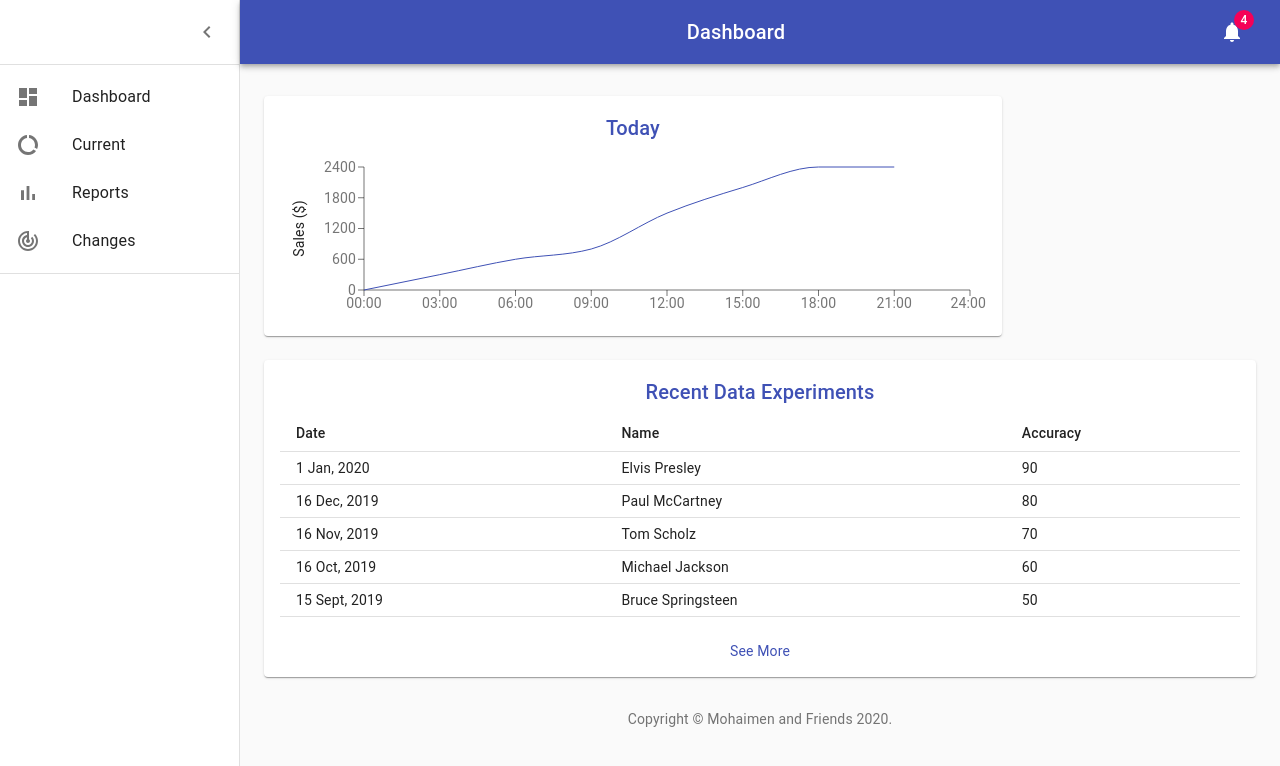
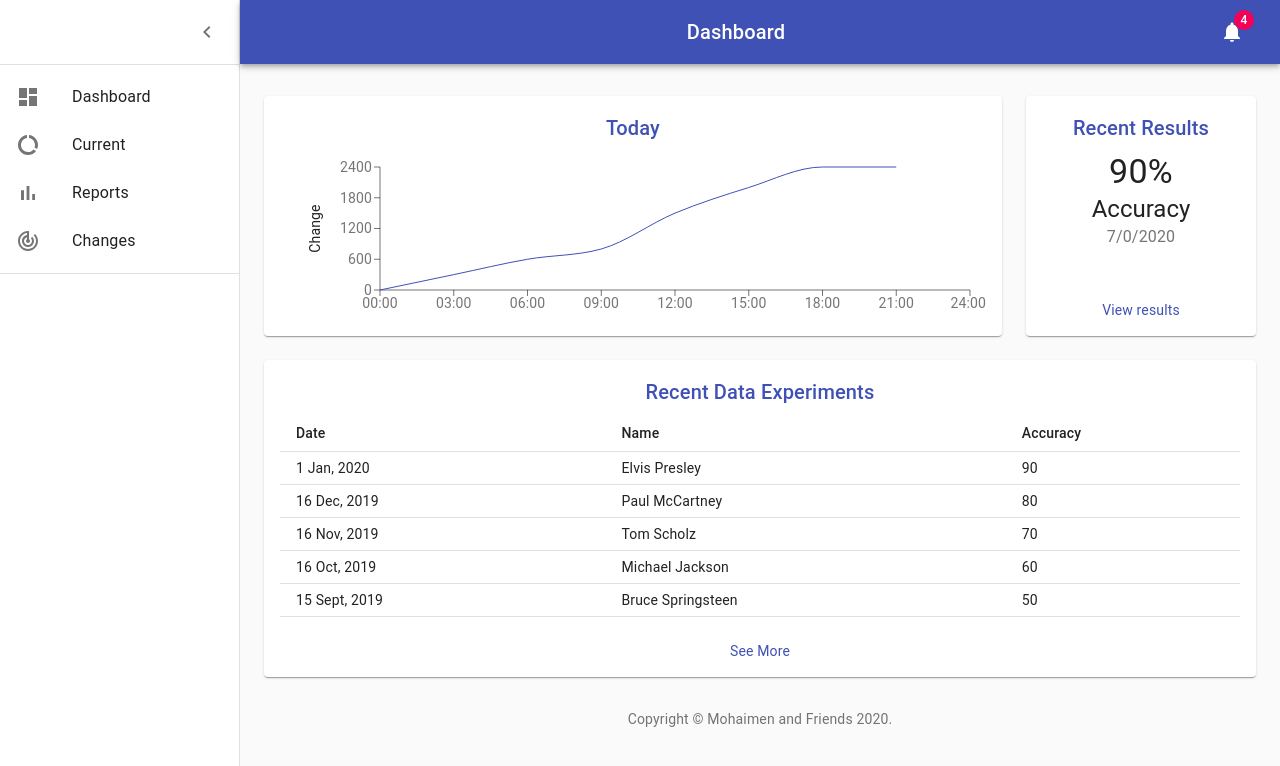
Before and after one commit to mohaimenhasan/Indoor-Localization-Capstone-Project, a React (Create React App) app in the folder visualization/: page / in a window 1280 px wide. Shown: the top 766 px of the page. Built offline with nearby package versions, Linux system fonts and the light colour scheme.

Commit message:
Final mockup of the dash board

```diff
--- a/visualization/src/components/Chart.js
+++ b/visualization/src/components/Chart.js
@@ -33,7 +33,7 @@ export default function Chart() {
                         top: 16,
                         right: 16,
                         bottom: 0,
-                        left: 24,
+                        left: 40,
                     }}
                 >
                     <XAxis dataKey="time" stroke={theme.palette.text.secondary} />
@@ -43,7 +43,7 @@ export default function Chart() {
                             position="left"
                             style={{ textAnchor: 'middle', fill: theme.palette.text.primary }}
                         >
-                            Sales ($)
+                            Change
                         </Label>
                     </YAxis>
                     <Line type="monotone" dataKey="amount" stroke={theme.palette.primary.main} dot={false} />
--- a/visualization/src/components/Dashboard.js
+++ b/visualization/src/components/Dashboard.js
@@ -20,7 +20,7 @@ import ChevronLeftIcon from '@material-ui/icons/ChevronLeft';
 import NotificationsIcon from '@material-ui/icons/Notifications';
 import { mainListItems } from './listitems';
 import Chart from './Chart';
-// import Deposits from './Deposits';
+import Deposits from './Deposits';
 import Orders from './Orders';
 
 function Copyright() {
@@ -179,11 +179,11 @@ export default function Dashboard() {
                             </Paper>
                         </Grid>
                         {/* Recent Deposits */}
-                        {/*<Grid item xs={12} md={4} lg={3}>*/}
-                        {/*    <Paper className={fixedHeightPaper}>*/}
-                        {/*        <Deposits />*/}
-                        {/*    </Paper>*/}
-                        {/*</Grid>*/}
+                        <Grid item xs={12} md={4} lg={3}>
+                            <Paper className={fixedHeightPaper}>
+                                <Deposits />
+                            </Paper>
+                        </Grid>
                         {/* Recent Orders */}
                         <Grid item xs={12}>
                             <Paper className={classes.paper}>
--- a/visualization/src/components/Deposits.js
+++ b/visualization/src/components/Deposits.js
@@ -16,18 +16,22 @@ const useStyles = makeStyles({
 
 export default function Deposits() {
     const classes = useStyles();
+    let today = new Date();
     return (
         <React.Fragment>
-            <Title>Recent Deposits</Title>
+            <Title>Recent Results</Title>
             <Typography component="p" variant="h4">
-                $3,024.00
+                90%
+            </Typography>
+            <Typography component="p" variant="h5">
+                Accuracy
             </Typography>
             <Typography color="textSecondary" className={classes.depositContext}>
-                on 15 March, 2019
+                {today.getDate()}/{today.getMonth()}/{today.getFullYear()}
             </Typography>
             <div>
                 <Link color="primary" href="#" onClick={preventDefault}>
-                    View balance
+                    View results
                 </Link>
             </div>
         </React.Fragment>
```
